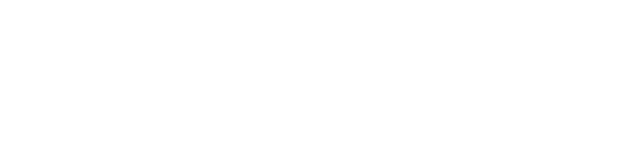
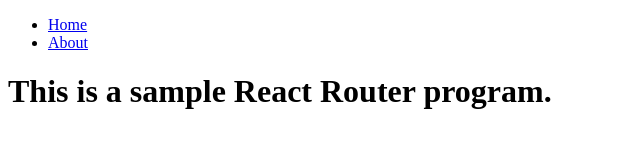
Before and after one commit to acciojob/react-router-Akanksha9678, a React app: page /about in a window 1280 px wide. Shown: the whole page, without its empty margins (0-640 px from the left). Built offline with nearby package versions, Linux system fonts and the light colour scheme.

Commit message:
navigate

```diff
--- a/package.json
+++ b/package.json
@@ -13,12 +13,13 @@
   "license": "ISC",
   "dependencies": {
     "css-loader": "^4.3.0",
+    "cypress": "^9.5.0",
     "jest-junit": "^11.1.0",
     "react": "^16.13.1",
     "react-dom": "^16.13.1",
+    "react-router-dom": "^6.30.0",
     "style-loader": "^1.2.1",
-    "webpack-cli": "^3.3.12",
-    "cypress": "^9.5.0"
+    "webpack-cli": "^3.3.12"
   },
   "jest": {
     "moduleNameMapper": {
--- /dev/null
+++ b/src/components/About.jsx
@@ -0,0 +1,11 @@
+import React from 'react'
+
+const About=()=>
+{
+    return(
+        <>
+        <h1>This is a sample React Router program.</h1>
+        </>
+    )
+}
+export default About;
--- a/src/components/App.js
+++ b/src/components/App.js
@@ -1,10 +1,18 @@
 
 import React from "react";
-import './../styles/App.css';
+import {Routes,Route} from 'react-router-dom'
+import Home from './Home';
+import About from './About';
+import Navbar from './Navbar';
 
 const App = () => {
   return (
     <div>
+    <Navbar/>
+        <Routes>
+          <Route path="/" element={<Home/>}>Home</Route>
+          <Route path="/about" element={<About/>}>About</Route>
+        </Routes>
         {/* Do not remove the main div */}
     </div>
   )
--- /dev/null
+++ b/src/components/Home.jsx
@@ -0,0 +1,11 @@
+import React from 'react'
+
+const Home=()=>
+{
+    return(
+        <>
+        <h1>Welcome to my website!</h1>
+        </>
+    )
+}
+export default Home;
--- /dev/null
+++ b/src/components/Navbar.jsx
@@ -0,0 +1,15 @@
+import React from "react";
+import {Link,NavLink} from 'react-router-dom';
+
+
+const Navbar=()=>{
+    return(
+        <>
+        <ul>
+            <li><Link to="/">Home</Link></li>
+            <li><Link to="/about">About</Link></li>
+        </ul>
+        </>
+    )
+}
+export default Navbar;
--- a/src/index.html
+++ b/src/index.html
@@ -9,4 +9,6 @@
 <body>
 <div id="root">
 </div>
+<script type="module" src="index.js"></script>
+</body>
 </html>
--- a/src/index.js
+++ b/src/index.js
@@ -1,7 +1,12 @@
 import React from "react";
 import ReactDOM from "react-dom";
 import App from "./components/App";
+import {BrowserRouter} from 'react-router-dom'
 
 
 
-ReactDOM.render(<App />, document.getElementById("root"));
+ReactDOM.render(
+    <BrowserRouter>
+    <App />
+</BrowserRouter>
+, document.getElementById("root"));
```
Also changed, not shown: 1 other file.
